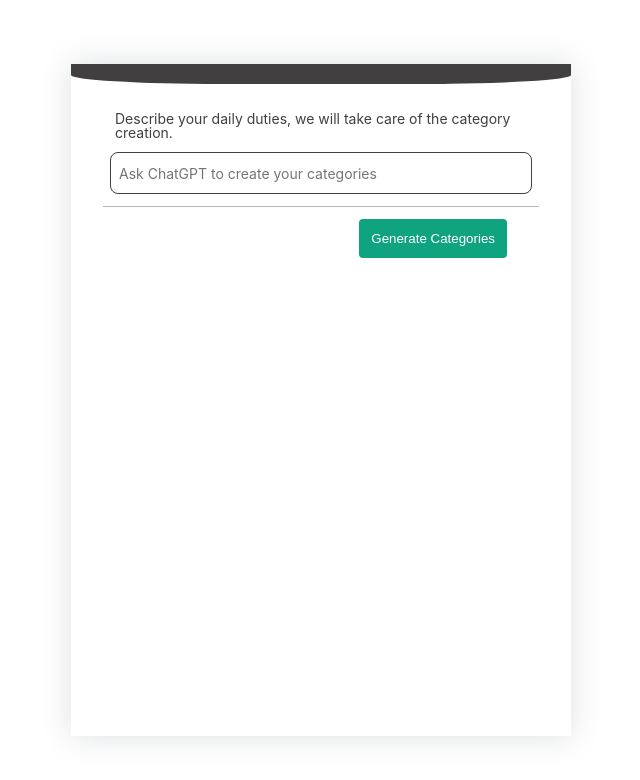
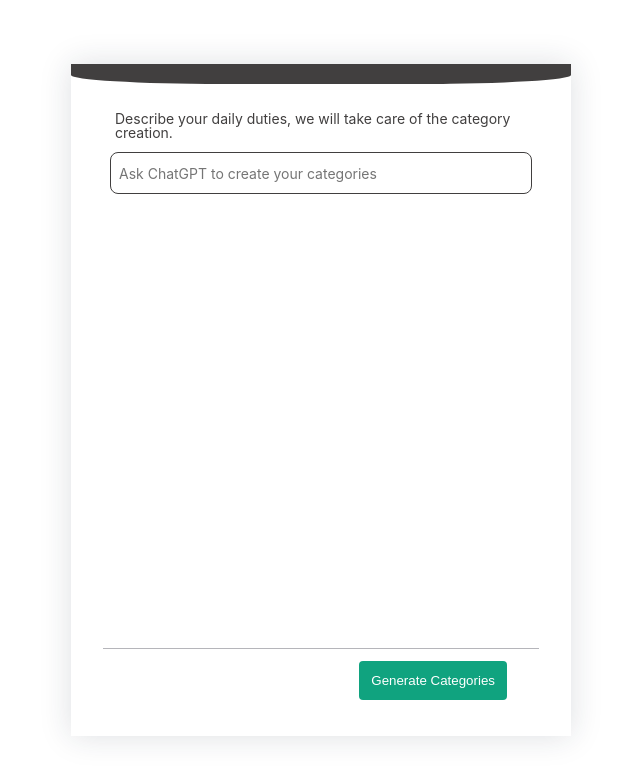
Before and after one commit to alirezaaminii/todox, a Next.js app: page /generate in a window 1280 px wide. Shown: the top 780 px of the page, without its empty margins (319-959 px from the left). Built offline with nearby package versions, Linux system fonts and the light colour scheme.

Commit message:
refactor: improve generate page ui

```diff
--- a/src/layout/style.ts
+++ b/src/layout/style.ts
@@ -75,8 +75,12 @@ export const TasksContainer = styled.div`
   }
 `;
 
+export const GenerateCategoriesFormStyles = styled.form`
+  height: 100%;
+`;
 
-export const GenerateCategoriesFormStyles = styled.form`
+
+export const GenerateCategoriesInnerContainer = styled.div`
   p {
     color: ${colors.primary};
     font-size: 14px;
--- a/src/pages/generate.tsx
+++ b/src/pages/generate.tsx
@@ -1,7 +1,7 @@
 import Head from 'next/head'
 import React, {useState} from "react";
 import {useGenerateCategories} from "@/hooks/data/categories";
-import {GenerateCategoriesFormStyles, TasksContainer} from "@/layout/style";
+import {GenerateCategoriesFormStyles, GenerateCategoriesInnerContainer, TasksContainer} from "@/layout/style";
 import Button from "@/components/button";
 import {Loading} from "@/components/loading";
 import {useRouter} from "next/router";
@@ -38,9 +38,10 @@ export default function Home() {
         <meta name="viewport" content="width=device-width, initial-scale=1"/>
         <link rel="icon" href="/favicon.ico"/>
       </Head>
+      <GenerateCategoriesFormStyles onSubmit={handleSubmit} style={{height: '100%'}}>
         <TasksContainer>
           {generateCategories.isLoading ? <Loading/> : null}
-        <GenerateCategoriesFormStyles onSubmit={handleSubmit}>
+          <GenerateCategoriesInnerContainer>
             <p>
               Describe your daily duties, we will take care of the category creation.
             </p>
@@ -49,11 +50,12 @@ export default function Home() {
               value={formValues.description}
               name="description"
               onChange={handleInputChange}/>
+          </GenerateCategoriesInnerContainer>
           <div className="actions">
             <Button type="submit" variant="gpt" disabled={generateCategories.isLoading}>Generate Categories</Button>
           </div>
+        </TasksContainer>
       </GenerateCategoriesFormStyles>
-      </TasksContainer>
     </>
   )
 }
```
Lines whose indentation alone changed are shown as unchanged.
